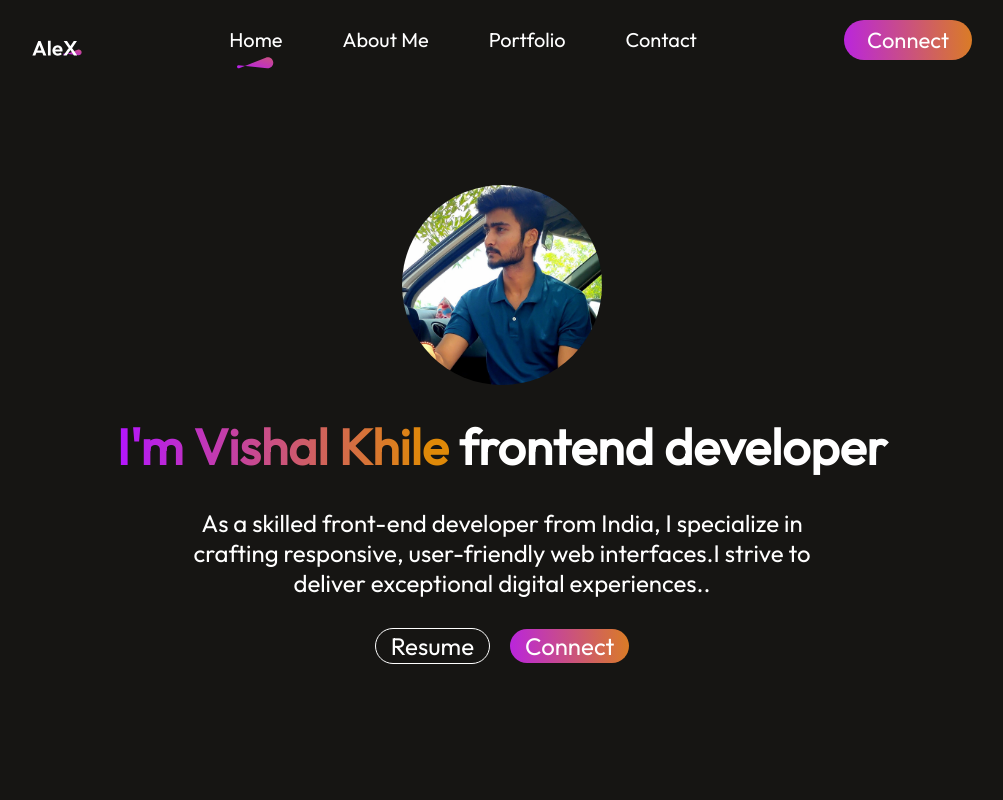
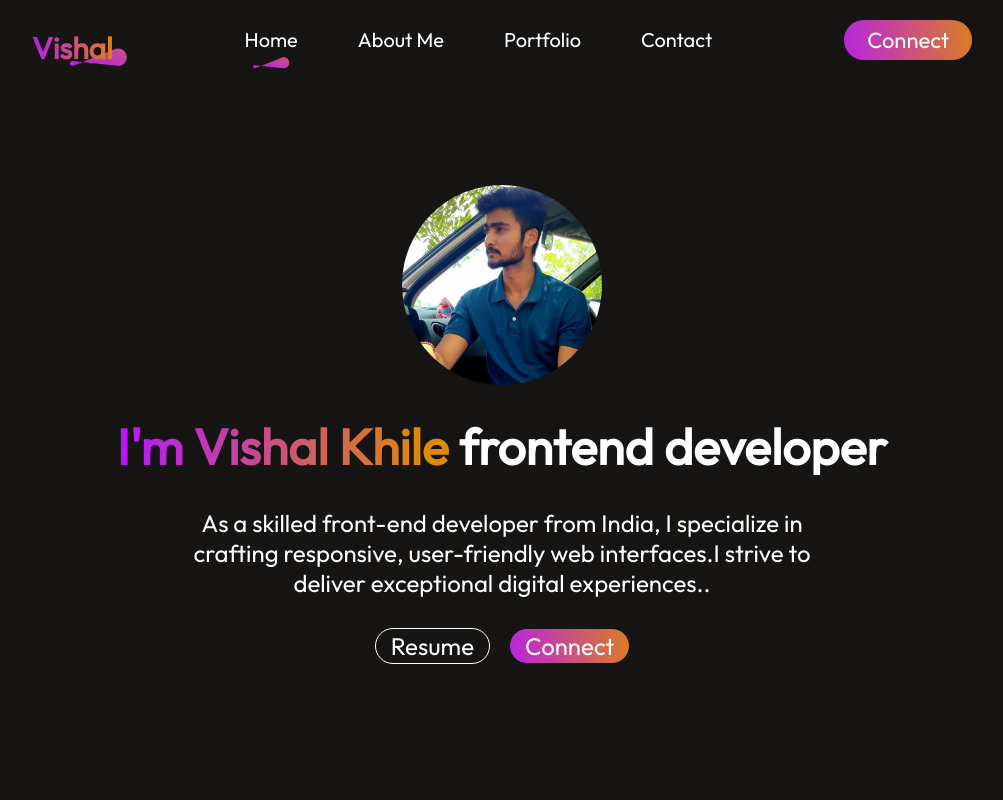
Before and after one commit to vishal-192k/Portfolio, a React (Vite) app: page / in a window 1280 px wide. Shown: the top 800 px of the page, without its empty margins (138-1141 px from the left). Built offline with nearby package versions, Linux system fonts and the light colour scheme.

Commit message:
logo done

```diff
--- a/src/components/Navbar/Navbar.css
+++ b/src/components/Navbar/Navbar.css
@@ -5,10 +5,25 @@
     margin:20px 170px;
 
 }
-.navbar>img{
-    width: 50px;
-    height: 50px;
+ .logoV {
+    position: relative;
 }
+ .logoV h1{
+
+    font-size: 30px;
+    background: linear-gradient(264deg, #DF8908 -5.09% , #B415FF 106.28%);
+    background-clip: text;
+    -webkit-text-fill-color: transparent;
+    -webkit-background-clip: text;
+ }
+ .logoV img{
+    position: absolute;
+    width: 58px;
+    right: -15px;
+    bottom: 0;
+    z-index: -1;
+ }
+
 .nav-menu {
     list-style: none;
     font-size: 20px;
@@ -53,6 +68,10 @@
     .nav-contact{
         display: none;
     }
+    .navbar img:nth-of-type(2) {
+        width: 50px;
+        height: 50px;
+    }
     .nav-mob-open{
         display: block;
         position: fixed;
--- a/src/components/Navbar/Navbar.jsx
+++ b/src/components/Navbar/Navbar.jsx
@@ -1,6 +1,6 @@
 import React, { useRef, useState } from "react";
 import "./Navbar.css";
-import logo from "../../assets/logo.svg";
+import logo from "../../assets/nav_underline.svg";
 import underline from "../../assets/nav_underline.svg";
 import { Link as ScrollLink, Element as ScrollElement } from "react-scroll";
 import menu_open from '../../assets/menu_open.svg'
@@ -20,8 +20,11 @@ const Navbar = () => {
   return (
 
     <div className="navbar">
+      <div className="logoV">
+      <h1>Vishal</h1>
       <img src={logo} alt="Logo" />
-      <img src={menu_open} alt=""
+      </div>
+      <img  src={menu_open} alt=""
      onClick={openMenu} className="nav-mob-open"/>
 
       <ul ref={menuRef} className="nav-menu">
```
